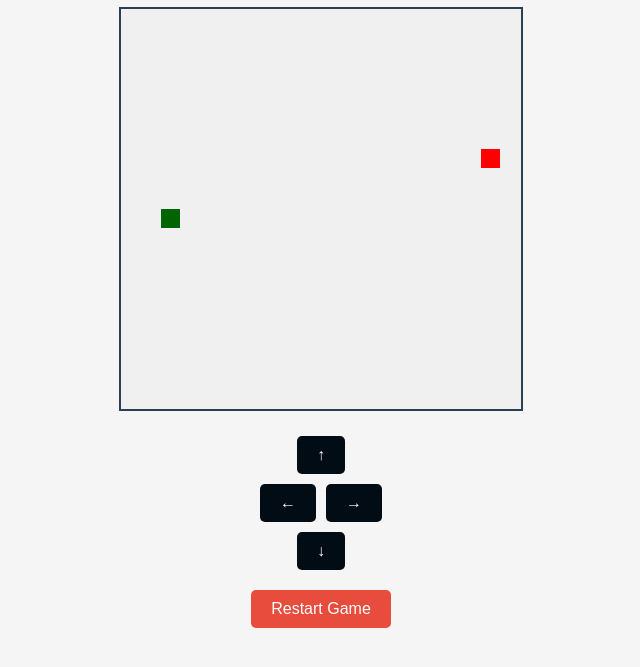
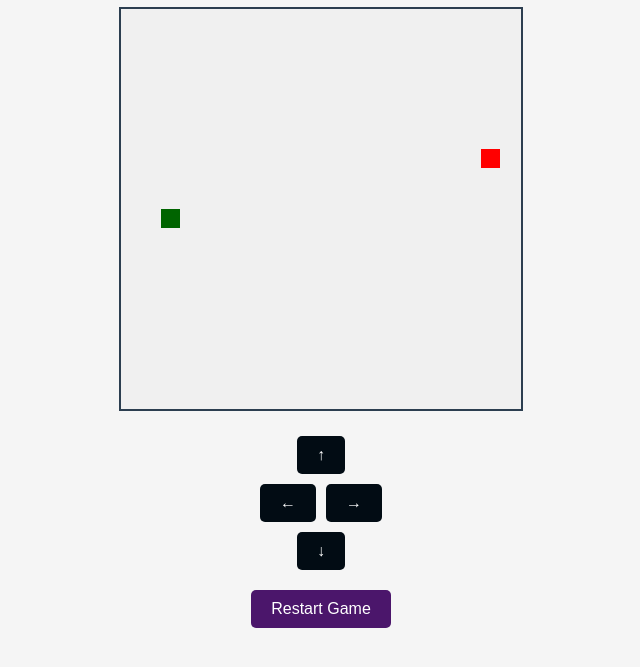
Before and after one commit to prasanth1722/javascript_snake_game_devops, a website: page public/index.html in a window 1280 px wide. Shown: the part 119-786 px from the top of the page, without its empty margins (319-959 px from the left). Drawn offline with Linux system fonts and the light colour scheme.

Commit message:
Update index.html

```diff
--- a/public/index.html
+++ b/public/index.html
@@ -59,7 +59,7 @@
         }
 
         #restartBtn {
-            background-color: #e74c3c;
+            background-color: #4b166b;
             margin-top: 15px;
         }
 
```
